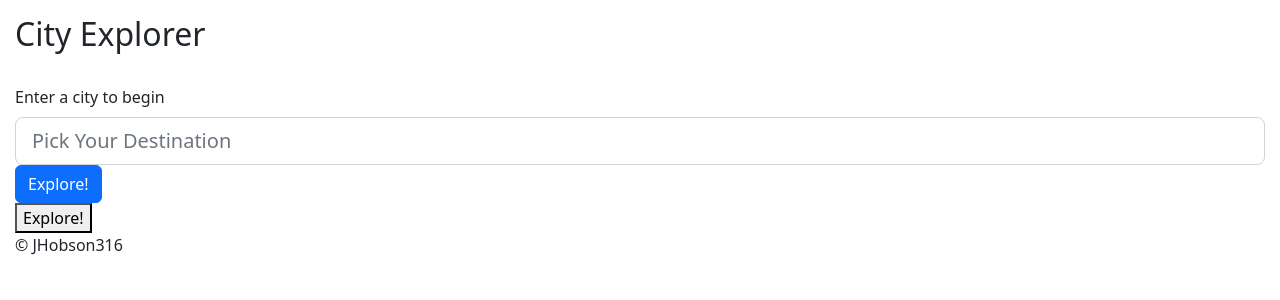
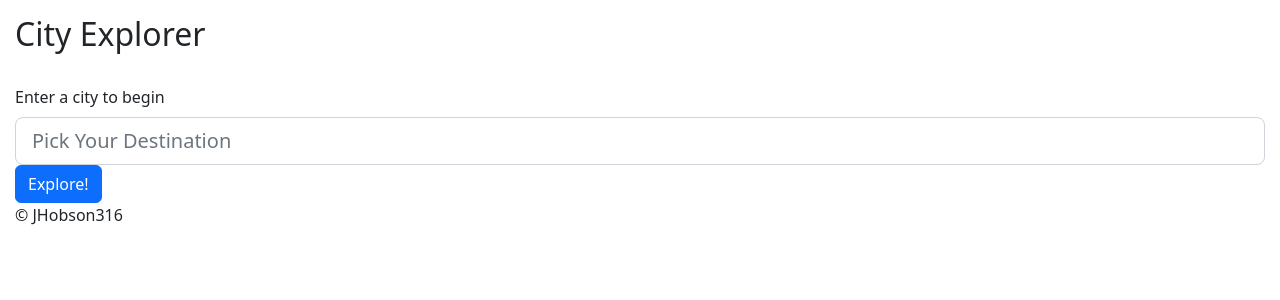
Before and after one commit to JHobson316/City-Explorer, a React (Create React App) app: page / in a window 1280 px wide. Shown: the top 300 px of the page. Built offline with nearby package versions, Linux system fonts and the light colour scheme.

Commit message:
Done with Lab 6, I think

```diff
--- a/src/App.js
+++ b/src/App.js
@@ -72,7 +72,6 @@ export default class App extends Component {
               <Error handleSearch={this.handleSearch} errors={this.state.errors} error={this.state.error} /> :
               <Search handleSearch={this.handleSearch} />
         }
-        <button onClick={this.handleClick}>Explore!</button>
         <Footer />
       </div>
     )
```
